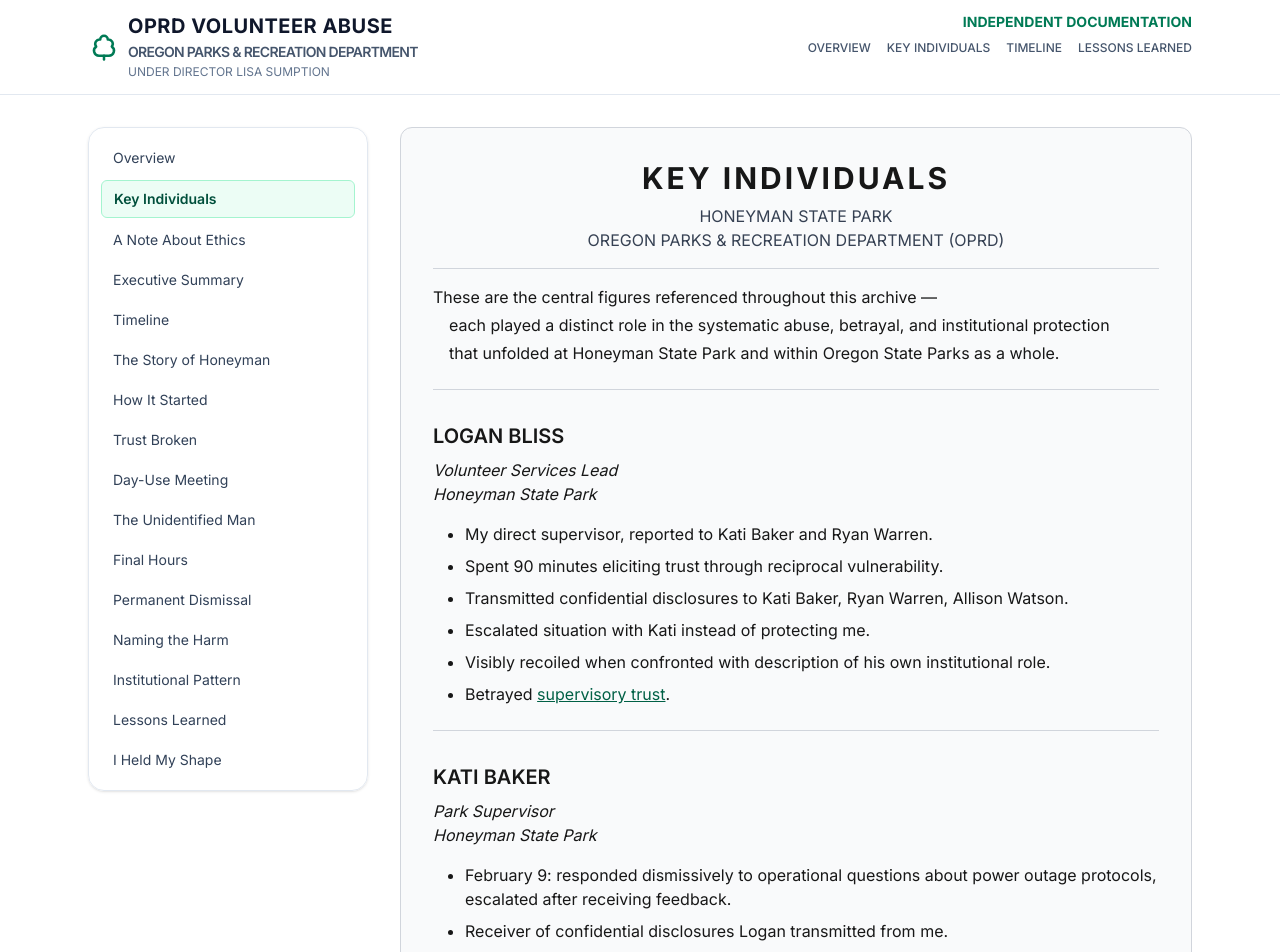
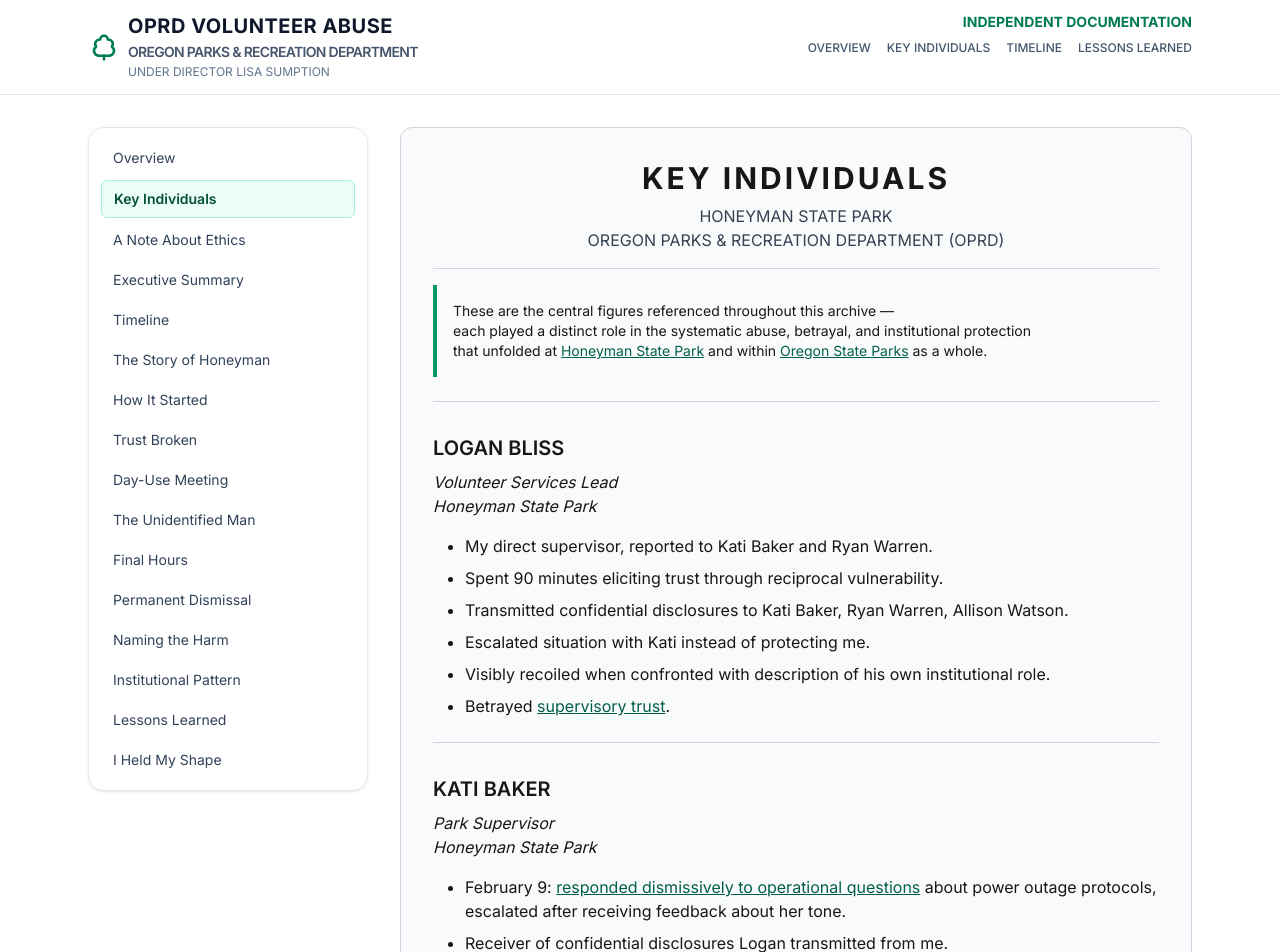
Before and after one commit to rswfire/rswfire.oprd, a Next.js app: page /key-individuals in a window 1280 px wide. Shown: the top 952 px of the page. Built offline with nearby package versions, Linux system fonts and the light colour scheme.

Commit message:
Polishing the Archive

```diff
--- a/app/(archive)/key-individuals/page.tsx
+++ b/app/(archive)/key-individuals/page.tsx
@@ -15,14 +15,19 @@ export default function KeyIndividualsPage() {
             subtitle="HONEYMAN STATE PARK"
             supplemental="OREGON PARKS & RECREATION DEPARTMENT (OPRD)"
         >
-            <div className="mt-4">
-                These are the central figures referenced throughout this archive —
-            </div>
-            <div className="ml-4">
-                each played a distinct role in the systematic abuse, betrayal, and institutional protection
-            </div>
-            <div className="ml-4">
-                that unfolded at Honeyman State Park and within Oregon State Parks as a whole.
+
+            <div className="mt-4 p-4 bg-gray-50 border-l-4 border-emerald-600 text-sm">
+
+                <div>
+                    These are the central figures referenced throughout this archive —
+                </div>
+                <div>
+                    each played a distinct role in the systematic abuse, betrayal, and institutional protection
+                </div>
+                <div>
+                    that unfolded at <Link href="https://stateparks.oregon.gov/index.cfm?do=park.profile&parkId=95" target="_blank" className="underline text-emerald-800 hover:text-emerald-600">Honeyman State Park</Link> and within <Link href="https://www.oregon.gov/oprd/AO/Pages/AU-about.aspx" target="_blank" className="underline text-emerald-800 hover:text-emerald-600">Oregon State Parks</Link> as a whole.
+                </div>
+
             </div>
 
             <hr className="my-6 border-t border-gray-300" />
@@ -49,7 +54,7 @@ export default function KeyIndividualsPage() {
                 Honeyman State Park
             </div>
             <ul className="mt-4 list-disc list-outside ml-8 space-y-2">
-                <li>February 9: responded dismissively to operational questions about power outage protocols, escalated after receiving feedback.</li>
+                <li>February 9: <Link href="/how-it-started" className="underline text-emerald-800 hover:text-emerald-600">responded dismissively to operational questions</Link> about power outage protocols, escalated after receiving feedback about her tone.</li>
                 <li>Receiver of confidential disclosures Logan transmitted from me.</li>
                 <li>March 5: present during Ryan Warren's coercive meeting, remained silent, intervened only when Ryan made damaging admissions.</li>
                 <li>March 18: received report of unidentified man interrogating me, explained as photo documentation, no photos produced.</li>
@@ -124,6 +129,8 @@ export default function KeyIndividualsPage() {
                 Contacted. No acknowledgment.
             </div>
 
+            <hr className="my-6 border-t border-gray-300" />
+
             <div className="mt-8 p-6 bg-emerald-50 border-l-4 border-emerald-600 rounded-r-lg">
                 <div className="font-bold text-lg mb-3">
                     EVERY PERSON IN THIS ARCHIVE HAD THE POWER TO STOP THIS.
--- a/app/(archive)/trust-broken/page.tsx
+++ b/app/(archive)/trust-broken/page.tsx
@@ -16,7 +16,7 @@ export default function TrustBrokenPage() {
             subtitle="MARCH 2, 2025 &mdash; THE MOMENT TRUST WAS BROKEN"
         >
 
-            <div className="p-4 bg-gray-50 border-l-4 border-emerald-600 text-sm">
+            <div className="mt-4 p-4 bg-gray-50 border-l-4 border-emerald-600 text-sm">
                 <div>
                     I initially considered leaving Logan's full name out of this archive. He is younger,
                     early in his career, and operating within a demonstrably toxic institutional culture.
```
